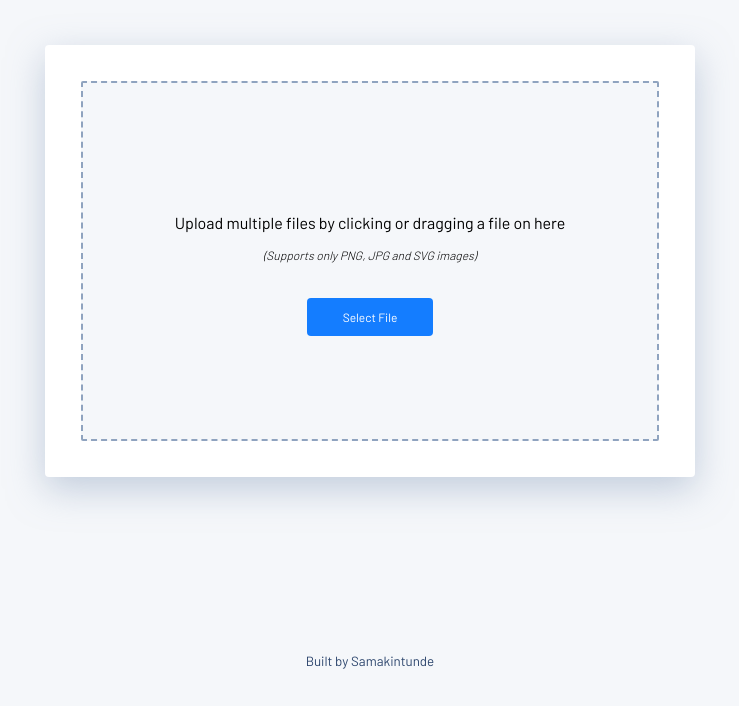
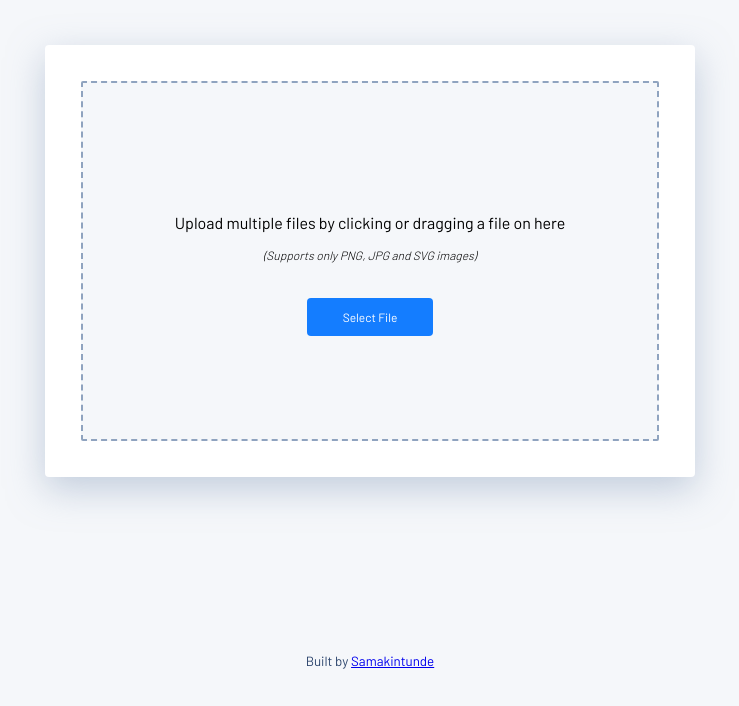
Before and after one commit to samakintunde/file-uploader, a website built with Parcel: page src/index.html in a window 1280 px wide. Shown: the part 94-800 px from the top of the page, without its empty margins (270-1009 px from the left). Built offline with nearby package versions, Linux system fonts and the light colour scheme.

Commit message:
Fixed link in footer

```diff
--- a/src/index.html
+++ b/src/index.html
@@ -59,7 +59,12 @@
       <div class="modal js-modal hidden"></div>
       <footer class="footer">
         <p>
-          <small>Built by Samakintunde</small>
+          <small
+            >Built by
+            <a href="https://github.com/samakintunde37/file-uploader">
+              Samakintunde
+            </a>
+          </small>
         </p>
       </footer>
     </div>
```
